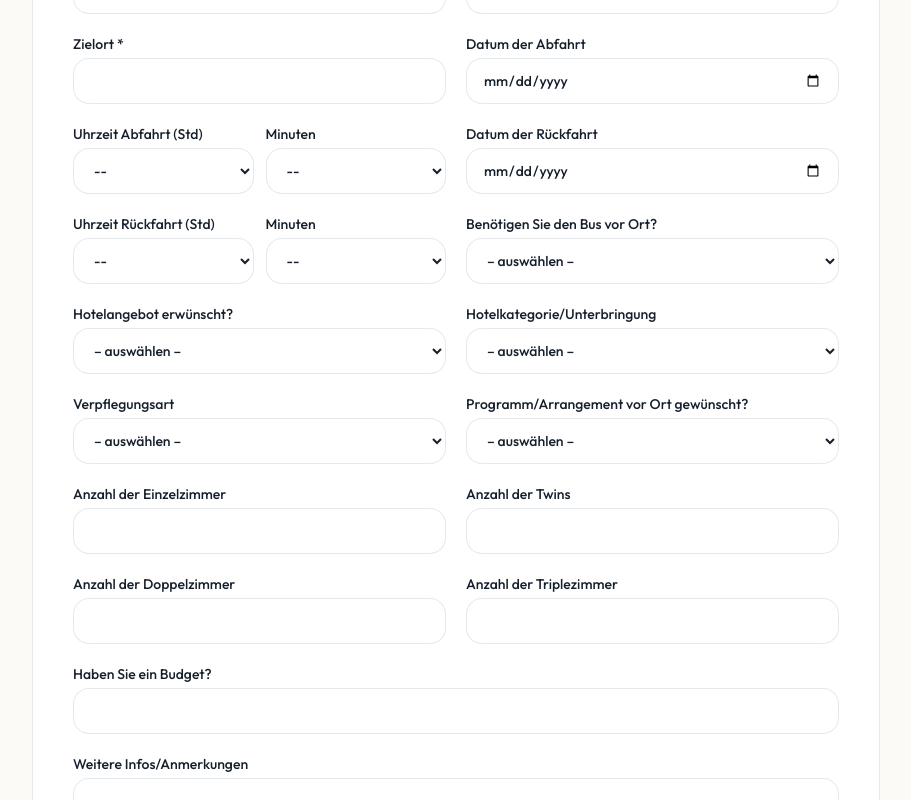
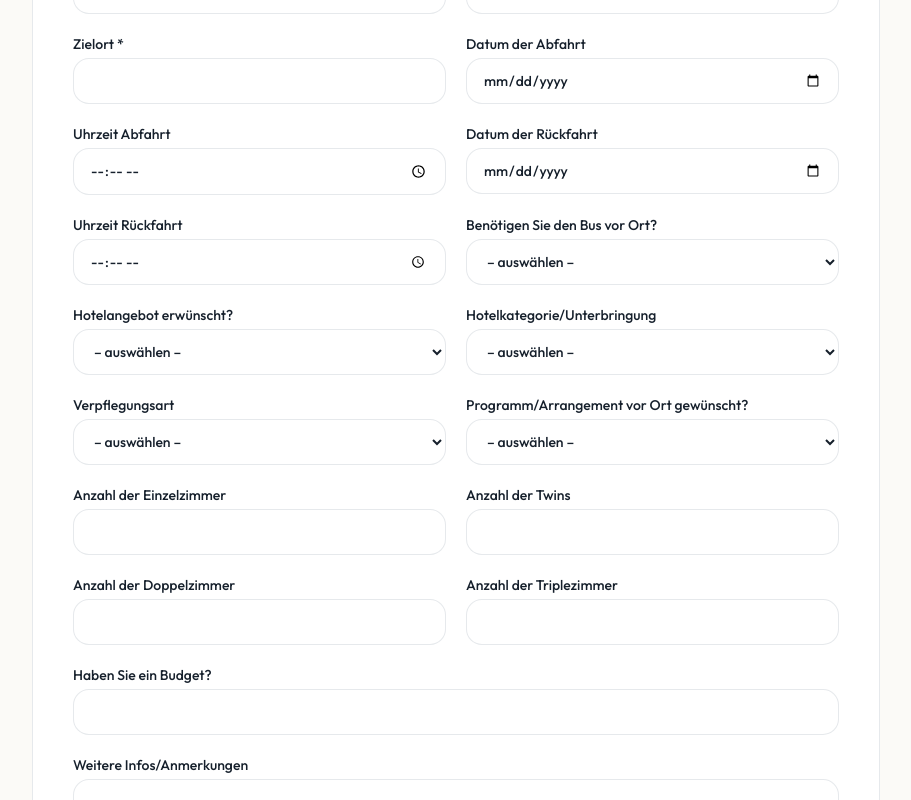
Before and after one commit to omordkovich/heess_web, a Next.js app: page /kontakt in a window 1280 px wide. Shown: the part 980-1780 px from the top of the page, without its empty margins (184-1095 px from the left). Built offline with nearby package versions, Linux system fonts and the light colour scheme.

Commit message:
changed main manu

```diff
--- a/app/datenschutz/page.tsx
+++ b/app/datenschutz/page.tsx
@@ -9,7 +9,7 @@ export const metadata: Metadata = {
 export default function DatenschutzPage() {
   return (
     <main>
-      <BrandHero title="DATENSCHUTZHINWEISE" />
+      <BrandHero title="Datenschutzhinweise" />
       <article className="mx-auto max-w-3xl px-4 py-16 text-base leading-relaxed sm:px-6">
         <h2 className="font-serif text-2xl text-navy">
           I. Informationen über die Verarbeitung Ihrer Daten gemäß Art. 13 der
--- a/components/BookingForm.tsx
+++ b/components/BookingForm.tsx
@@ -1,16 +1,27 @@
 "use client";
 
-import { FormEvent, useState } from "react";
+import { FormEvent, KeyboardEvent, useState } from "react";
 import { site } from "@/lib/site";
 
-const hours = Array.from({ length: 24 }, (_, i) => String(i));
-const minutes = ["00", "15", "30", "45"];
-
 const dateFields = new Set(["Datum der Abfahrt", "Datum der Rückfahrt"]);
+const timeFields: Record<string, string> = {
+  "Uhrzeit Abfahrt": "Abfahrtzeit",
+  "Uhrzeit Rückfahrt": "Rückfahrtzeit",
+};
 
 function formatGermanDate(isoDate: string) {
   const [year, month, day] = isoDate.split("-");
   return `${day}.${month}.${year}`;
+}
+
+function stripNonDigits(event: FormEvent<HTMLInputElement>) {
+  event.currentTarget.value = event.currentTarget.value.replace(/\D/g, "");
+}
+
+function blockNonDigitKeys(event: KeyboardEvent<HTMLInputElement>) {
+  if (["e", "E", "+", "-", "."].includes(event.key)) {
+    event.preventDefault();
+  }
 }
 
 export function BookingForm() {
@@ -19,43 +30,17 @@ export function BookingForm() {
   function onSubmit(event: FormEvent<HTMLFormElement>) {
     event.preventDefault();
     const data = new FormData(event.currentTarget);
-    const pad = (value: string) => value.padStart(2, "0");
-
-    const timeFields = {
-      "Uhrzeit Abfahrt Stunde": "Abfahrtzeit",
-      "Uhrzeit Abfahrt Minute": "Abfahrtzeit",
-      "Uhrzeit Rückfahrt Stunde": "Rückfahrtzeit",
-      "Uhrzeit Rückfahrt Minute": "Rückfahrtzeit",
-    } as const;
-    const combinedTimes = {
-      Abfahrtzeit: {
-        stunde: String(data.get("Uhrzeit Abfahrt Stunde") ?? "").trim(),
-        minute: String(data.get("Uhrzeit Abfahrt Minute") ?? "").trim(),
-      },
-      Rückfahrtzeit: {
-        stunde: String(data.get("Uhrzeit Rückfahrt Stunde") ?? "").trim(),
-        minute: String(data.get("Uhrzeit Rückfahrt Minute") ?? "").trim(),
-      },
-    };
-    const insertedTimeLabels = new Set<string>();
 
     const lines: string[] = [];
     for (const [key, value] of data.entries()) {
-      const timeLabel = timeFields[key as keyof typeof timeFields];
-      if (timeLabel) {
-        if (!insertedTimeLabels.has(timeLabel)) {
-          insertedTimeLabels.add(timeLabel);
-          const { stunde, minute } = combinedTimes[timeLabel];
-          if (stunde) {
-            lines.push(`${timeLabel}: ${pad(stunde)}:${pad(minute || "00")} Uhr`);
-          }
-        }
-        continue;
-      }
       const stringValue = String(value).trim();
       if (stringValue === "") continue;
       if (dateFields.has(key)) {
         lines.push(`${key}: ${formatGermanDate(stringValue)}`);
+        continue;
+      }
+      if (timeFields[key]) {
+        lines.push(`${timeFields[key]}: ${stringValue} Uhr`);
         continue;
       }
       lines.push(`${key}: ${value}`);
@@ -142,50 +127,18 @@ export function BookingForm() {
           Datum der Abfahrt
           <input name="Datum der Abfahrt" type="date" className={field} />
         </label>
-        <div className="grid grid-cols-2 gap-3">
-          <label className="text-sm font-medium">
-            Uhrzeit Abfahrt (Std)
-            <select name="Uhrzeit Abfahrt Stunde" defaultValue="" className={field}>
-              <option value="">--</option>
-              {hours.map((h) => (
-                <option key={h}>{h}</option>
-              ))}
-            </select>
-          </label>
-          <label className="text-sm font-medium">
-            Minuten
-            <select name="Uhrzeit Abfahrt Minute" defaultValue="" className={field}>
-              <option value="">--</option>
-              {minutes.map((m) => (
-                <option key={m}>{m}</option>
-              ))}
-            </select>
-          </label>
-        </div>
+        <label className="text-sm font-medium">
+          Uhrzeit Abfahrt
+          <input name="Uhrzeit Abfahrt" type="time" className={field} />
+        </label>
         <label className="text-sm font-medium">
           Datum der Rückfahrt
           <input name="Datum der Rückfahrt" type="date" className={field} />
         </label>
-        <div className="grid grid-cols-2 gap-3">
-          <label className="text-sm font-medium">
-            Uhrzeit Rückfahrt (Std)
-            <select name="Uhrzeit Rückfahrt Stunde" defaultValue="" className={field}>
-              <option value="">--</option>
-              {hours.map((h) => (
-                <option key={h}>{h}</option>
-              ))}
-            </select>
-          </label>
-          <label className="text-sm font-medium">
-            Minuten
-            <select name="Uhrzeit Rückfahrt Minute" defaultValue="" className={field}>
-              <option value="">--</option>
-              {minutes.map((m) => (
-                <option key={m}>{m}</option>
-              ))}
-            </select>
-          </label>
-        </div>
+        <label className="text-sm font-medium">
+          Uhrzeit Rückfahrt
+          <input name="Uhrzeit Rückfahrt" type="time" className={field} />
+        </label>
         <label className="text-sm font-medium">
           Benötigen Sie den Bus vor Ort?
           <select name="Bus vor Ort" defaultValue="" className={field}>
@@ -233,23 +186,66 @@ export function BookingForm() {
         </label>
         <label className="text-sm font-medium">
           Anzahl der Einzelzimmer
-          <input name="Anzahl Einzelzimmer" className={field} />
+          <input
+            name="Anzahl Einzelzimmer"
+            type="number"
+            min={0}
+            step={1}
+            inputMode="numeric"
+            onKeyDown={blockNonDigitKeys}
+            onInput={stripNonDigits}
+            className={field}
+          />
         </label>
         <label className="text-sm font-medium">
           Anzahl der Twins
-          <input name="Anzahl Twins" className={field} />
+          <input
+            name="Anzahl Twins"
+            type="number"
+            min={0}
+            step={1}
+            inputMode="numeric"
+            onKeyDown={blockNonDigitKeys}
+            onInput={stripNonDigits}
+            className={field}
+          />
         </label>
         <label className="text-sm font-medium">
           Anzahl der Doppelzimmer
-          <input name="Anzahl Doppelzimmer" className={field} />
+          <input
+            name="Anzahl Doppelzimmer"
+            type="number"
+            min={0}
+            step={1}
+            inputMode="numeric"
+            onKeyDown={blockNonDigitKeys}
+            onInput={stripNonDigits}
+            className={field}
+          />
         </label>
         <label className="text-sm font-medium">
           Anzahl der Triplezimmer
-          <input name="Anzahl Triplezimmer" className={field} />
+          <input
+            name="Anzahl Triplezimmer"
+            type="number"
+            min={0}
+            step={1}
+            inputMode="numeric"
+            onKeyDown={blockNonDigitKeys}
+            onInput={stripNonDigits}
+            className={field}
+          />
         </label>
         <label className="text-sm font-medium md:col-span-2">
           Haben Sie ein Budget?
-          <input name="Budget" className={field} />
+          <input
+            name="Budget"
+            type="text"
+            inputMode="numeric"
+            pattern="[0-9]*"
+            onInput={stripNonDigits}
+            className={field}
+          />
         </label>
         <label className="text-sm font-medium md:col-span-2">
           Weitere Infos/Anmerkungen
--- a/components/BrandHero.tsx
+++ b/components/BrandHero.tsx
@@ -7,7 +7,7 @@ export function BrandHero({ title, kicker }: { title: string; kicker?: string })
             {kicker}
           </p>
         ) : null}
-        <h1 className="font-serif text-4xl text-white sm:text-5xl lg:text-6xl">
+        <h1 className="break-words font-serif text-4xl text-white sm:text-5xl lg:text-6xl">
           {title}
         </h1>
       </div>
--- a/components/SiteHeader.tsx
+++ b/components/SiteHeader.tsx
@@ -36,7 +36,7 @@ export function SiteHeader() {
                 href={item.href}
                 className={`rounded-full px-3.5 py-2 text-sm transition ${
                   active
-                    ? "bg-white text-navy"
+                    ? "bg-sky text-white"
                     : "text-white/85 hover:bg-white/10 hover:text-white"
                 }`}
               >
@@ -97,10 +97,9 @@ export function SiteHeader() {
               <Link
                 key={item.href}
                 href={item.href}
-                onClick={() => setOpen(false)}
                 className={`break-words rounded-2xl px-3 py-3 transition ${
                   active
-                    ? "bg-white text-navy"
+                    ? "bg-sky text-white"
                     : "text-white/90 hover:bg-white/10"
                 }`}
               >
```
